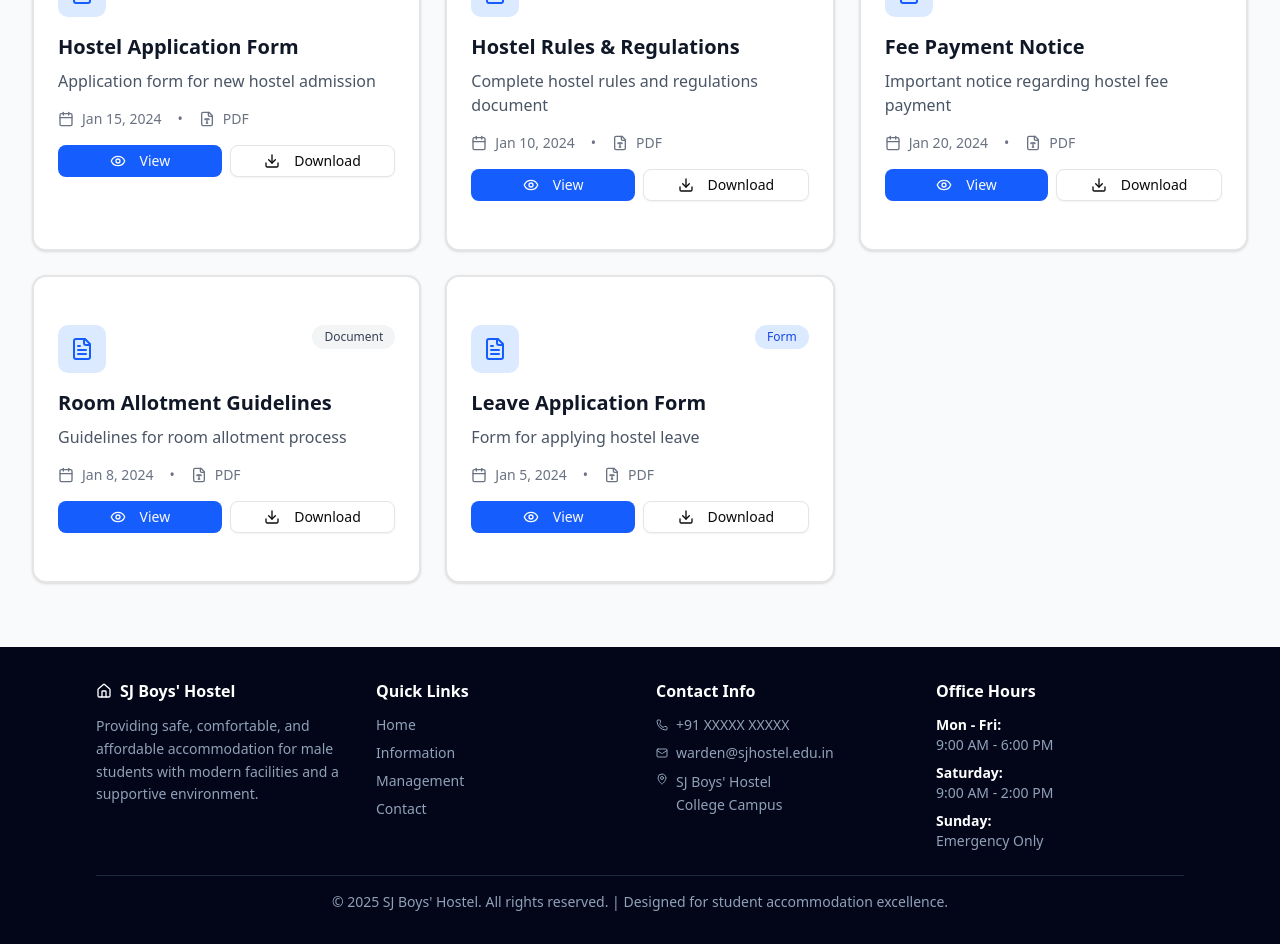
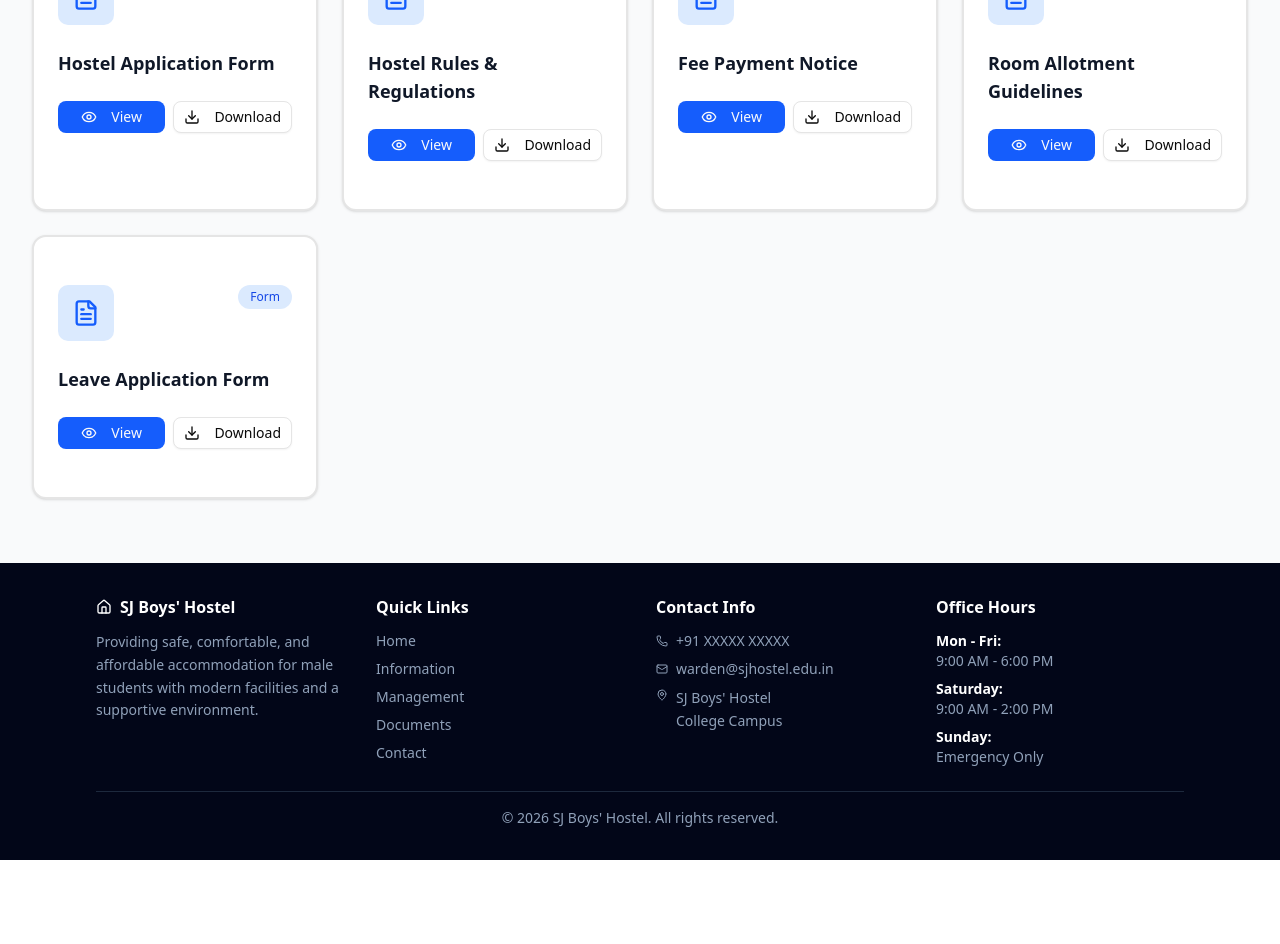
Before and after one commit to Abhishek10351/sj-hostel-website, a Next.js app in the folder client/: page /documents in a window 1280 px wide. Shown: the part 580-1524 px from the top of the page. After the commit the page ends 1440 px from the top, so only its background shows below. Built offline with nearby package versions, Linux system fonts and the light colour scheme.

Commit message:
minor fixes

```diff
--- a/client/src/components/Contact.tsx
+++ b/client/src/components/Contact.tsx
@@ -40,8 +40,7 @@ export default function Contact() {
                         Contact Information
                     </h3>
                     <p className="text-base md:text-lg text-slate-300">
-                        For inquiries regarding hostel allotment and
-                        accommodation details
+                        Get in touch for inquiries and assistance
                     </p>
                 </div>
 
--- a/client/src/components/Documents.tsx
+++ b/client/src/components/Documents.tsx
@@ -2,15 +2,13 @@
 
 import { Card, CardContent } from "@/components/ui/card";
 import { Button } from "@/components/ui/button";
-import { FileText, Download, Eye, Calendar, FileType } from "lucide-react";
+import { FileText, Download, Eye, X } from "lucide-react";
 import { useState } from "react";
 
 interface Document {
     id: string;
     title: string;
-    description: string;
     type: string;
-    date: string;
     fileUrl: string;
     category: "form" | "notice" | "rule" | "other";
 }
@@ -24,45 +22,35 @@ export default function Documents() {
         {
             id: "1",
             title: "Hostel Application Form",
-            description: "Application form for new hostel admission",
             type: "PDF",
-            date: "2024-01-15",
             fileUrl: "/documents/timetable.pdf",
             category: "form",
         },
         {
             id: "2",
             title: "Hostel Rules & Regulations",
-            description: "Complete hostel rules and regulations document",
             type: "PDF",
-            date: "2024-01-10",
             fileUrl: "/documents/rules-regulations.pdf",
             category: "rule",
         },
         {
             id: "3",
             title: "Fee Payment Notice",
-            description: "Important notice regarding hostel fee payment",
             type: "PDF",
-            date: "2024-01-20",
             fileUrl: "/documents/fee-notice.pdf",
             category: "notice",
         },
         {
             id: "4",
             title: "Room Allotment Guidelines",
-            description: "Guidelines for room allotment process",
             type: "PDF",
-            date: "2024-01-08",
             fileUrl: "/documents/room-allotment.pdf",
             category: "other",
         },
         {
             id: "5",
             title: "Leave Application Form",
-            description: "Form for applying hostel leave",
             type: "PDF",
-            date: "2024-01-05",
             fileUrl: "/documents/leave-form.pdf",
             category: "form",
         },
@@ -127,16 +115,16 @@ export default function Documents() {
             {/* Documents Grid */}
             <section className="py-12 lg:py-16">
                 <div className="max-w-7xl mx-auto px-4 sm:px-6 lg:px-8">
-                    <div className="grid gap-6 md:grid-cols-2 lg:grid-cols-3">
+                    <div className="grid gap-6 md:grid-cols-2 lg:grid-cols-3 xl:grid-cols-4">
                         {documents.map((doc) => (
                             <Card
                                 key={doc.id}
                                 className="group hover:shadow-xl transition-all duration-300 hover:-translate-y-1 border-2 hover:border-blue-300"
                             >
                                 <CardContent className="p-6">
-                                    <div className="flex items-start justify-between mb-4">
-                                        <div className="w-12 h-12 bg-blue-100 rounded-lg flex items-center justify-center group-hover:scale-110 transition-transform">
-                                            <FileText className="w-6 h-6 text-blue-600" />
+                                    <div className="flex items-start justify-between mb-6">
+                                        <div className="w-14 h-14 bg-blue-100 rounded-lg flex items-center justify-center group-hover:scale-110 transition-transform">
+                                            <FileText className="w-7 h-7 text-blue-600" />
                                         </div>
                                         <span
                                             className={`px-3 py-1 rounded-full text-xs font-medium ${getCategoryColor(
@@ -147,24 +135,9 @@ export default function Documents() {
                                         </span>
                                     </div>
 
-                                    <h3 className="text-xl font-bold text-gray-900 mb-2 group-hover:text-blue-600 transition-colors">
+                                    <h3 className="text-lg font-bold text-gray-900 mb-6 group-hover:text-blue-600 transition-colors line-clamp-2">
                                         {doc.title}
                                     </h3>
-                                    <p className="text-gray-600 mb-4 line-clamp-2">
-                                        {doc.description}
-                                    </p>
-
-                                    <div className="flex items-center gap-2 text-sm text-gray-500 mb-4">
-                                        <Calendar className="w-4 h-4" />
-                                        <span>{new Date(doc.date).toLocaleDateString('en-US', {
-                                            year: 'numeric',
-                                            month: 'short',
-                                            day: 'numeric'
-                                        })}</span>
-                                        <span className="mx-2">•</span>
-                                        <FileType className="w-4 h-4" />
-                                        <span>{doc.type}</span>
-                                    </div>
 
                                     <div className="flex gap-2">
                                         <Button
@@ -204,14 +177,9 @@ export default function Documents() {
                     >
                         {/* Modal Header */}
                         <div className="flex items-center justify-between p-6 border-b">
-                            <div>
-                                <h2 className="text-2xl font-bold text-gray-900">
-                                    {selectedDocument.title}
-                                </h2>
-                                <p className="text-gray-600 text-sm mt-1">
-                                    {selectedDocument.description}
-                                </p>
-                            </div>
+                            <h2 className="text-2xl font-bold text-gray-900">
+                                {selectedDocument.title}
+                            </h2>
                             <div className="flex gap-2">
                                 <Button
                                     onClick={() => handleDownload(selectedDocument)}
@@ -245,23 +213,3 @@ export default function Documents() {
         </>
     );
 }
-
-function X({ className }: { className?: string }) {
-    return (
-        <svg
-            xmlns="http://www.w3.org/2000/svg"
-            width="24"
-            height="24"
-            viewBox="0 0 24 24"
-            fill="none"
-            stroke="currentColor"
-            strokeWidth="2"
-            strokeLinecap="round"
-            strokeLinejoin="round"
-            className={className}
-        >
-            <path d="M18 6 6 18" />
-            <path d="m6 6 12 12" />
-        </svg>
-    );
-}
--- a/client/src/components/Facilities.tsx
+++ b/client/src/components/Facilities.tsx
@@ -11,6 +11,7 @@ import {
     Car,
     Headphones,
 } from "lucide-react";
+
 import { useEffect, useRef, useState } from "react";
 
 export default function Facilities() {
@@ -108,12 +109,11 @@ export default function Facilities() {
                     }`}
                 >
                     <h3 className="text-3xl sm:text-4xl lg:text-5xl font-bold text-gray-900 mb-6">
-                        Hostel Facilities
+                        Facilities & Amenities
                     </h3>
                     <div className="w-24 h-1 bg-blue-600 mx-auto mb-6"></div>
                     <p className="text-lg lg:text-xl text-gray-600 max-w-3xl mx-auto">
-                        Comprehensive amenities designed to support your
-                        academic journey and daily life
+                        Essential amenities and services for comfortable living and academic success
                     </p>
                 </div>
 
--- a/client/src/components/FeeStructure.tsx
+++ b/client/src/components/FeeStructure.tsx
@@ -62,8 +62,7 @@ export default function FeeStructure() {
         <div className="text-center mb-12">
           <h3 className="text-3xl font-bold text-gray-900 mb-4">Fee Structure</h3>
           <p className="text-lg text-gray-600 max-w-3xl mx-auto">
-            Transparent and affordable pricing for quality accommodation and services.
-            All fees are inclusive of applicable taxes.
+            Transparent pricing for quality accommodation and services.
           </p>
         </div>
 
--- a/client/src/components/Footer.tsx
+++ b/client/src/components/Footer.tsx
@@ -84,6 +84,14 @@ export default function Footer() {
                                     className="text-slate-400 hover:text-white transition-colors duration-200"
                                 >
                                     Management
+                                </a>
+                            </li>
+                            <li>
+                                <a
+                                    href="/documents"
+                                    className="text-slate-400 hover:text-white transition-colors duration-200"
+                                >
+                                    Documents
                                 </a>
                             </li>
                             <li>
@@ -175,8 +183,7 @@ export default function Footer() {
                     }`}
                 >
                     <p className="text-slate-400 text-xs md:text-sm">
-                        © 2025 SJ Boys' Hostel. All rights reserved. | Designed
-                        for student accommodation excellence.
+                        © 2026 SJ Boys' Hostel. All rights reserved.
                     </p>
                 </div>
             </div>
--- a/client/src/components/Header.tsx
+++ b/client/src/components/Header.tsx
@@ -25,6 +25,7 @@ export default function Header() {
         { href: "/", label: "Home" },
         { href: "/information", label: "Information" },
         { href: "/management", label: "Management" },
+        { href: "/documents", label: "Documents" },
         { href: "/contact", label: "Contact" },
     ];
 
--- a/client/src/components/Hero.tsx
+++ b/client/src/components/Hero.tsx
@@ -42,8 +42,7 @@ export default function Hero() {
                         </h1>
 
                         <p className="text-lg sm:text-xl lg:text-2xl mb-8 text-blue-100 leading-relaxed max-w-2xl">
-                            Student Residential Accommodation Facility for Male
-                            Students
+                            Quality Student Accommodation for Academic Excellence
                         </p>
 
                         <div className="flex flex-col sm:flex-row gap-4">
--- a/client/src/components/HostelCommittee.tsx
+++ b/client/src/components/HostelCommittee.tsx
@@ -127,8 +127,7 @@ export default function HostelCommittee() {
             Hostel Management & Committee
           </h3>
           <p className="text-base md:text-lg text-gray-600 max-w-3xl mx-auto">
-            Our dedicated team ensures smooth operations and maintains a conducive living environment
-            for all male residents through effective management and student participation.
+            Dedicated team ensuring smooth operations and a conducive living environment.
           </p>
         </div>
 
```
Also changed, not shown: client/src/components/About.tsx (+3 -7 lines), client/src/components/Rules.tsx (+1 -7 lines), client/src/app/documents/page.tsx (line endings or trailing spaces).
